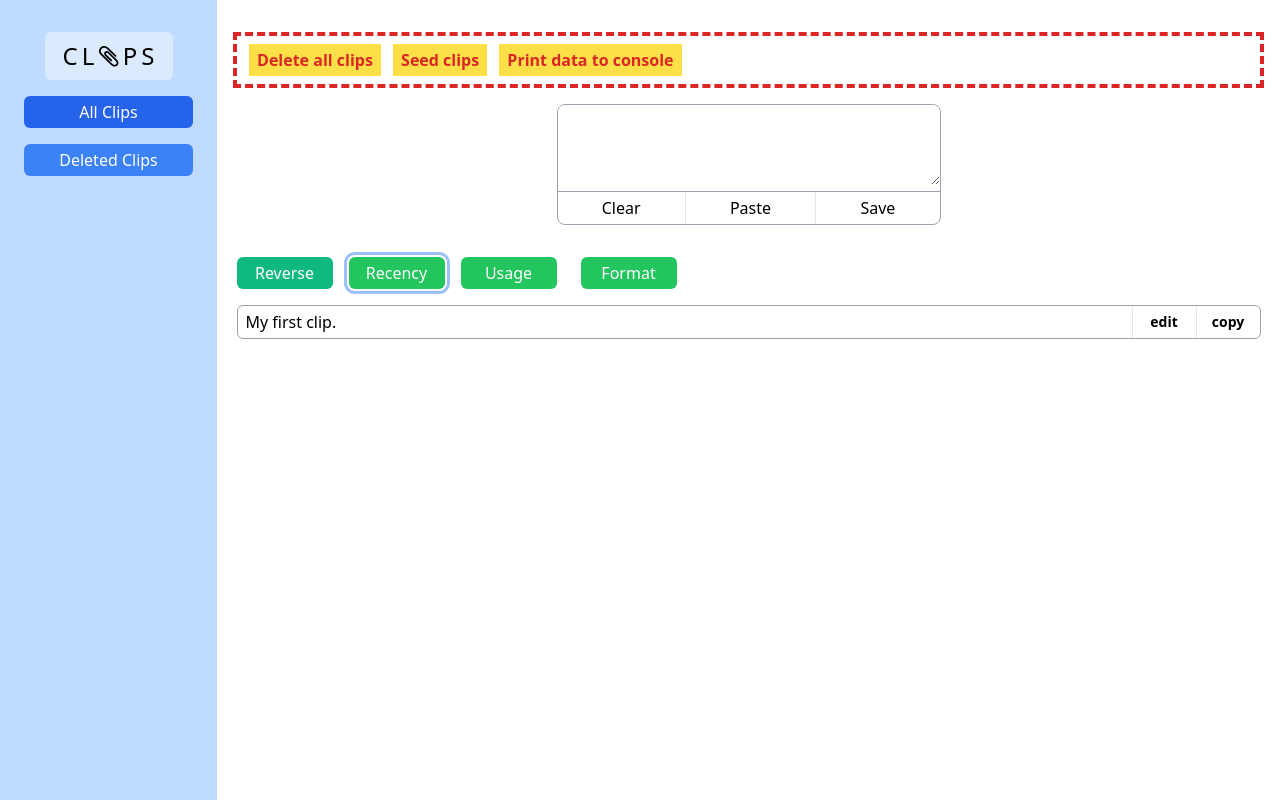
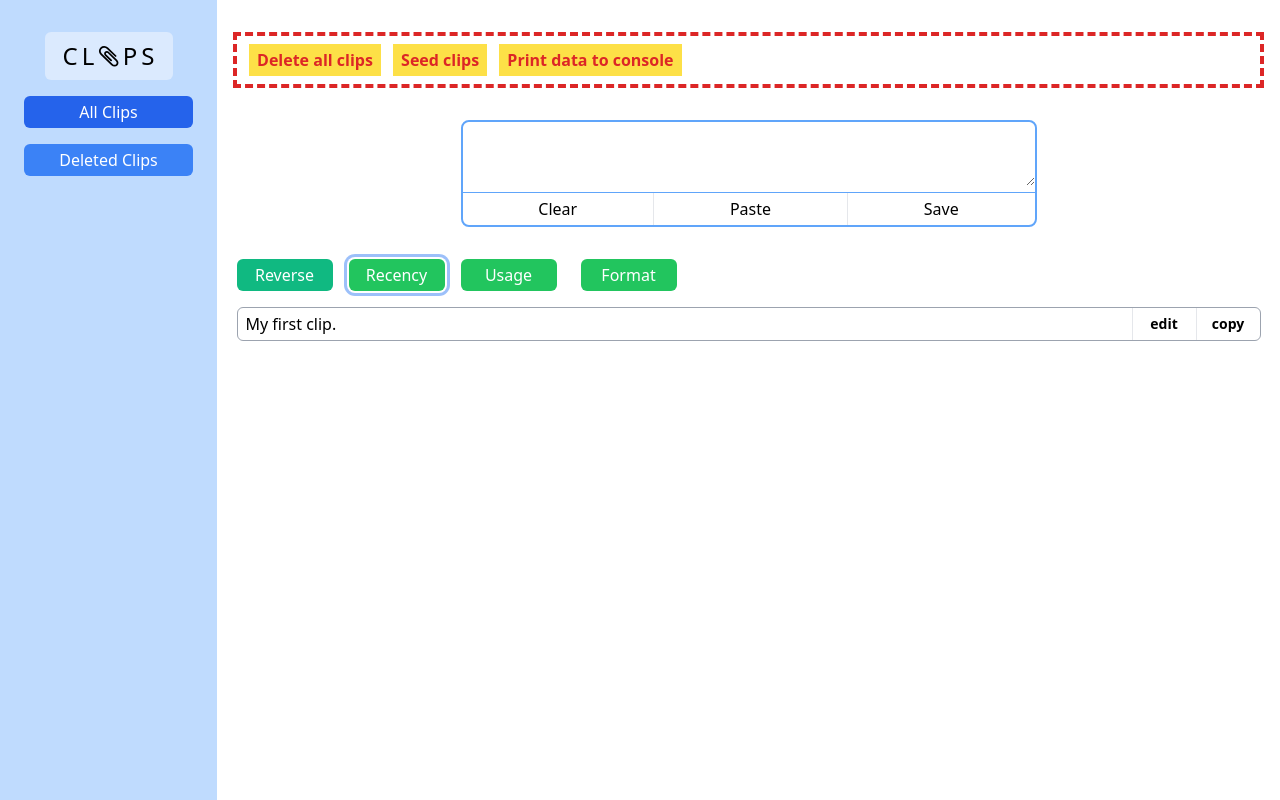
Before and after one commit to jim-x-lin/clips, a SvelteKit app: page / in a window 1280 px wide. Built offline with nearby package versions, Linux system fonts and the light colour scheme.

Commit message:
Update add clip style

```diff
--- a/src/routes/components/AddClip.svelte
+++ b/src/routes/components/AddClip.svelte
@@ -63,9 +63,9 @@
 	}
 </script>
 
-<div class="mx-auto my-4 w-96 divide-y rounded-lg border border-gray-400">
-	<textarea bind:value={contentToSave} class="h-20 w-full resize-y rounded-t-lg py-1 px-2" />
-	<div class="flex justify-center divide-x divide-solid border-gray-400">
+<div class="mx-auto mb-8 max-w-xl divide-y rounded-lg border-2 border-blue-400">
+	<textarea bind:value={contentToSave} class="h-16 w-full resize-y rounded-t-lg py-1 px-2" />
+	<div class="flex justify-center divide-x divide-solid border-blue-400">
 		<button
 			on:click={handleClickClear}
 			class="text-md grow rounded-bl-md border-none px-2 py-1 hover:bg-gray-200">Clear</button
--- a/src/routes/components/ClipList.svelte
+++ b/src/routes/components/ClipList.svelte
@@ -61,7 +61,7 @@
 	}
 </script>
 
-<div class="container mx-auto mt-4 max-w-screen-lg">
+<div class="container mx-auto max-w-screen-lg">
 	<ClipListPinned {clips} {updateClip} />
 	<OrganizeClips bind:sortCriteria bind:sortReverse />
 	{#each organized(clips, sortCriteria, sortReverse, filterCriteria) as clip (clip.id)}
--- a/src/routes/components/ClipListPInned.svelte
+++ b/src/routes/components/ClipListPInned.svelte
@@ -23,7 +23,7 @@
 	}
 </script>
 
-<div class="container mx-auto mt-4 max-w-screen-lg">
+<div class="container mx-auto mb-8 max-w-screen-lg">
 	{#each organized(clips) as clip (clip.id)}
 		<PinnedClip {clip} {unpinClip} {updateClip} />
 	{/each}
--- a/src/routes/components/Debug.svelte
+++ b/src/routes/components/Debug.svelte
@@ -65,7 +65,7 @@ adipiscing elit, sed do eiusmod tempor incididunt ut labore et dolore magna aliq
 	}
 </script>
 
-<div class="w-full border-4 border-dashed border-red-600 p-2">
+<div class="mb-8 w-full border-4 border-dashed border-red-600 p-2">
 	<button
 		on:click={handleClickWipe}
 		class="text-md mx-1 border-none bg-yellow-300 px-2 py-1 font-bold text-red-600"
--- a/src/routes/components/OrganizeClips.svelte
+++ b/src/routes/components/OrganizeClips.svelte
@@ -5,7 +5,7 @@
 	export let sortReverse: boolean;
 </script>
 
-<div class="mt-8 flex">
+<div class="flex">
 	<button
 		on:click={() => (sortReverse = !sortReverse)}
 		class:ring={sortReverse}
```
